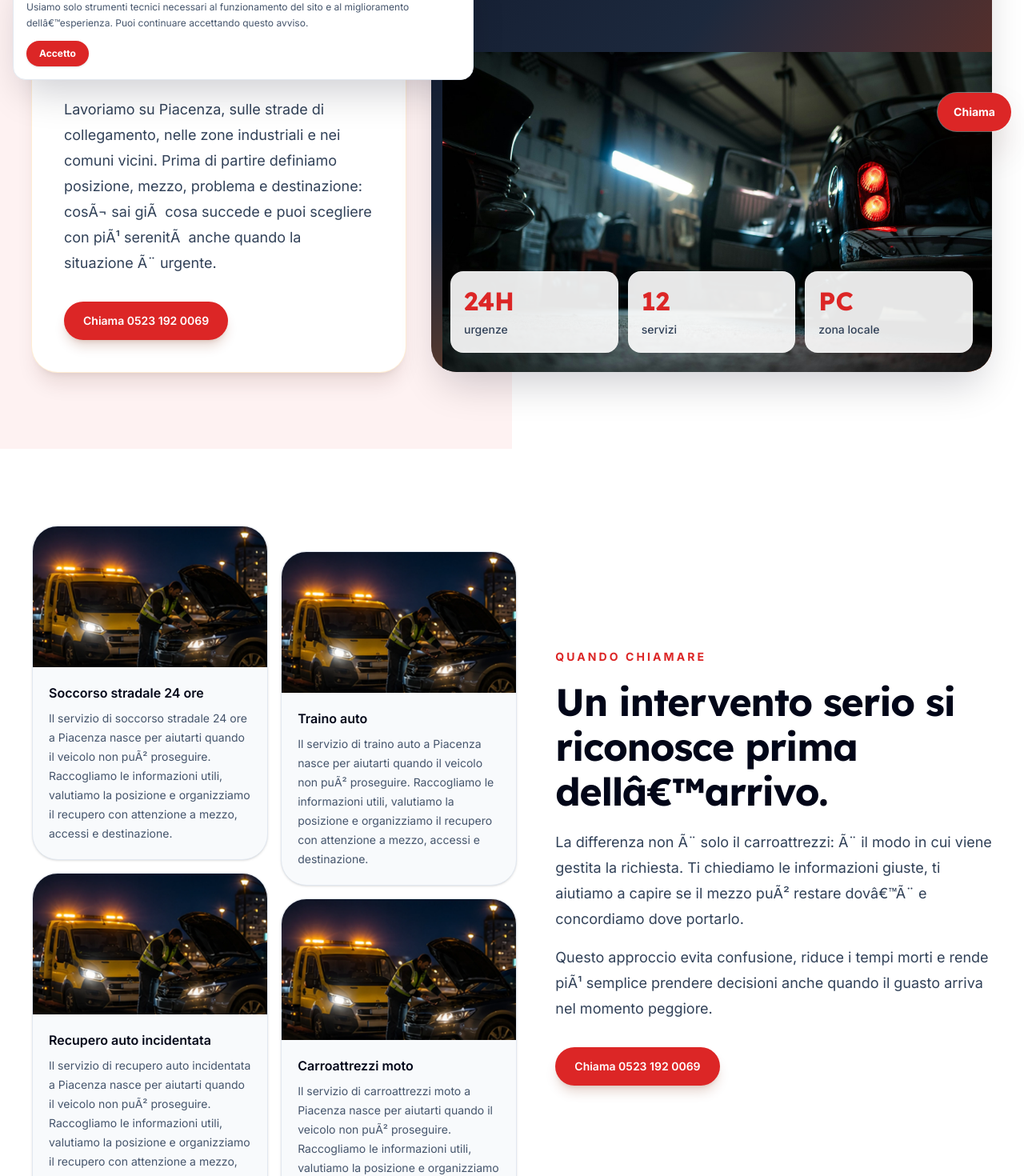
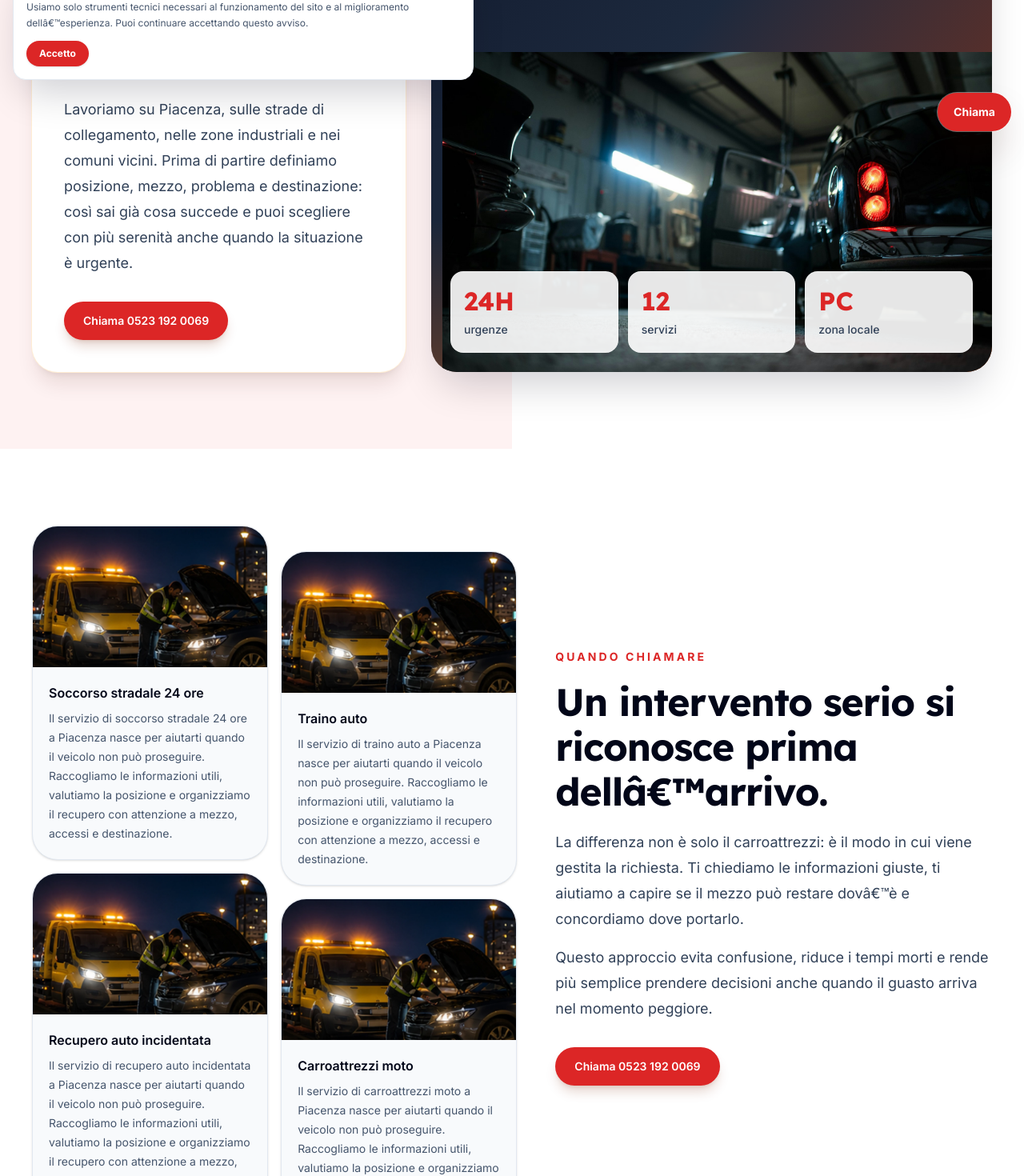
Before and after one commit to alessio-aesthetic/carroattrezzipiacenzamg.it, a Next.js app: page / in a window 1280 px wide. Shown: the part 620-2090 px from the top of the page at 80% size. Built offline with nearby package versions, Linux system fonts and the light colour scheme.

Commit message:
Complete local roadside assistance website

```diff
--- a/src/app/not-found.tsx
+++ b/src/app/not-found.tsx
@@ -14,7 +14,7 @@ export default function NotFound() {
           Torna al servizio di carroattrezzi a Piacenza
         </h1>
         <p className="mt-5 max-w-2xl text-slate-300">
-          La pagina richiesta non Ã¨ disponibile. Per assistenza stradale,
+          La pagina richiesta non è disponibile. Per assistenza stradale,
           recupero o traino auto puoi tornare alla home o chiamare direttamente.
         </p>
         <div className="mt-8 flex gap-3">
--- a/src/app/page.tsx
+++ b/src/app/page.tsx
@@ -79,16 +79,16 @@ function Hero() {
                 Quando unâ€™auto si blocca, non hai bisogno di una risposta
                 qualsiasi. Hai bisogno di qualcuno che capisca subito dove sei,
                 che ti dica cosa comunicare e che organizzi il recupero senza
-                farti perdere luciditÃ . Il servizio di <strong>carroattrezzi a Piacenza</strong> Ã¨
+                farti perdere lucidità. Il servizio di <strong>carroattrezzi a Piacenza</strong> è
                 pensato per gestire guasti, incidenti, veicoli in panne e
                 trasporti programmati con una procedura chiara.
               </p>
               <p>
                 Lavoriamo su Piacenza, sulle strade di collegamento, nelle zone
                 industriali e nei comuni vicini. Prima di partire definiamo
-                posizione, mezzo, problema e destinazione: cosÃ¬ sai giÃ  cosa
-                succede e puoi scegliere con piÃ¹ serenitÃ  anche quando la
-                situazione Ã¨ urgente.
+                posizione, mezzo, problema e destinazione: così sai già cosa
+                succede e puoi scegliere con più serenità anche quando la
+                situazione è urgente.
               </p>
             </div>
           </div>
@@ -196,14 +196,14 @@ function Urgencies() {
             title="Un intervento serio si riconosce prima dellâ€™arrivo."
           >
             <p>
-              La differenza non Ã¨ solo il carroattrezzi: Ã¨ il modo in cui viene
+              La differenza non è solo il carroattrezzi: è il modo in cui viene
               gestita la richiesta. Ti chiediamo le informazioni giuste, ti
-              aiutiamo a capire se il mezzo puÃ² restare dovâ€™Ã¨ e concordiamo dove
+              aiutiamo a capire se il mezzo può restare dovâ€™è e concordiamo dove
               portarlo.
             </p>
             <p>
               Questo approccio evita confusione, riduce i tempi morti e rende
-              piÃ¹ semplice prendere decisioni anche quando il guasto arriva nel
+              più semplice prendere decisioni anche quando il guasto arriva nel
               momento peggiore.
             </p>
             <PhoneLink className="mt-4" />
@@ -227,7 +227,7 @@ function Services() {
               destinazione.
             </p>
             <p>
-              Lâ€™obiettivo Ã¨ offrirti un servizio pulito: poche parole inutili,
+              Lâ€™obiettivo è offrirti un servizio pulito: poche parole inutili,
               informazioni chiare e un recupero eseguito con cura.
             </p>
           </SectionTitle>
@@ -270,7 +270,7 @@ function Zones() {
       <Container>
         <SectionTitle eyebrow="zone servite" title="Piacenza e comuni vicini, con assistenza organizzata.">
           <p>
-            Interveniamo in cittÃ , nelle aree produttive, lungo le strade
+            Interveniamo in città, nelle aree produttive, lungo le strade
             provinciali e nei comuni vicini. In ogni zona il metodo resta lo
             stesso: posizione precisa, destinazione concordata e gestione
             ordinata del mezzo.
@@ -278,7 +278,7 @@ function Zones() {
           <p>
             Se sei in un parcheggio privato, vicino a unâ€™officina, su una
             strada periferica o fuori paese, ti aiutiamo a comunicare i dati
-            utili per preparare lâ€™intervento nel modo piÃ¹ corretto.
+            utili per preparare lâ€™intervento nel modo più corretto.
           </p>
         </SectionTitle>
         <div className="mt-12 grid gap-4 sm:grid-cols-2 lg:grid-cols-4">
@@ -311,7 +311,7 @@ function WhyAndPricing() {
         <div className="grid gap-8 lg:grid-cols-[1fr_1fr_0.9fr]">
           <div className="rounded-[2rem] bg-white p-8 text-slate-900">
             <h2 className="font-display text-3xl font-bold">
-              PerchÃ© scegliere noi
+              Perché scegliere noi
             </h2>
             <div className="mt-6 space-y-4 text-sm leading-6 text-slate-700">
               <p>
@@ -324,7 +324,7 @@ function WhyAndPricing() {
               </p>
               <p>
                 <strong>Gestione ordinata:</strong> valutiamo accessi, mezzo e
-                condizioni prima di muoverci, cosÃ¬ lâ€™intervento Ã¨ piÃ¹ preciso.
+                condizioni prima di muoverci, così lâ€™intervento è più preciso.
               </p>
             </div>
           </div>
@@ -335,7 +335,7 @@ function WhyAndPricing() {
             <ol className="mt-6 space-y-5">
               {[
                 ['Capire', 'Raccogliamo posizione, problema e tipo di veicolo.'],
-                ['Concordare', 'Definiamo destinazione, accessi e prioritÃ .'],
+                ['Concordare', 'Definiamo destinazione, accessi e priorità.'],
                 ['Recuperare', 'Gestiamo carico, traino o trasporto con cura.'],
               ].map(([title, text], index) => (
                 <li key={title} className="flex gap-4">
@@ -374,10 +374,10 @@ function Faqs() {
   return (
     <section id="faq" className="bg-white py-24">
       <Container>
-        <SectionTitle eyebrow="domande frequenti" title="Risposte semplici quando il veicolo Ã¨ fermo.">
+        <SectionTitle eyebrow="domande frequenti" title="Risposte semplici quando il veicolo è fermo.">
           <p>
             Prima di scegliere un carroattrezzi vuoi capire tempi, destinazione,
-            prezzo e modalitÃ  di intervento. Qui trovi le risposte piÃ¹ utili per
+            prezzo e modalità di intervento. Qui trovi le risposte più utili per
             decidere rapidamente.
           </p>
         </SectionTitle>
@@ -415,7 +415,7 @@ function FinalCta() {
           <p className="mt-4 max-w-2xl text-slate-200">
             Chiama e comunica posizione, tipo di mezzo e destinazione. Ti
             aiutiamo a organizzare il recupero con una procedura chiara e un
-            tono pratico, senza complicare una situazione giÃ  scomoda.
+            tono pratico, senza complicare una situazione già scomoda.
           </p>
         </div>
         <div className="mt-8 flex flex-col gap-3 sm:flex-row lg:mt-0">
@@ -479,7 +479,7 @@ function Footer() {
           </div>
         </div>
         <p className="mt-10 text-sm text-slate-500">
-          Â© 2026 {site.domain}. Tutti i diritti riservati.
+          © 2026 {site.domain}. Tutti i diritti riservati.
         </p>
       </Container>
     </footer>
--- a/src/data/site.ts
+++ b/src/data/site.ts
@@ -1,6 +1,6 @@
 export const site = {
     "domain":  "carroattrezzipiacenzamg.it",
-    "description":  "Carroattrezzi a Piacenza e soccorso stradale a Piacenza: traino, recupero auto, assistenza moto e interventi rapidi in cittÃ  e provincia.",
+    "description":  "Carroattrezzi a Piacenza e soccorso stradale a Piacenza: traino, recupero auto, assistenza moto e interventi rapidi in città e provincia.",
     "tel":  "+3905231920069",
     "city":  "Piacenza",
     "name":  "Carroattrezzi Piacenza",
@@ -12,46 +12,46 @@ export const site = {
 
 export const services = [
     {
-        "detail":  "Quando una vettura si ferma, ogni minuto puÃ² diventare complicato. Per questo definiamo prima il punto in cui ti trovi, le condizioni del mezzo e la destinazione desiderata. Il servizio di soccorso stradale 24 ore a Piacenza viene gestito con comunicazioni chiare, senza promesse vaghe e senza lasciarti solo a ricostruire la situazione.",
+        "detail":  "Quando una vettura si ferma, ogni minuto può diventare complicato. Per questo definiamo prima il punto in cui ti trovi, le condizioni del mezzo e la destinazione desiderata. Il servizio di soccorso stradale 24 ore a Piacenza viene gestito con comunicazioni chiare, senza promesse vaghe e senza lasciarti solo a ricostruire la situazione.",
         "title":  "Soccorso stradale 24 ore",
         "slug":  "soccorso-stradale-24-ore",
-        "text":  "Il servizio di soccorso stradale 24 ore a Piacenza nasce per aiutarti quando il veicolo non puÃ² proseguire. Raccogliamo le informazioni utili, valutiamo la posizione e organizziamo il recupero con attenzione a mezzo, accessi e destinazione."
+        "text":  "Il servizio di soccorso stradale 24 ore a Piacenza nasce per aiutarti quando il veicolo non può proseguire. Raccogliamo le informazioni utili, valutiamo la posizione e organizziamo il recupero con attenzione a mezzo, accessi e destinazione."
     },
     {
-        "detail":  "Quando una vettura si ferma, ogni minuto puÃ² diventare complicato. Per questo definiamo prima il punto in cui ti trovi, le condizioni del mezzo e la destinazione desiderata. Il servizio di traino auto a Piacenza viene gestito con comunicazioni chiare, senza promesse vaghe e senza lasciarti solo a ricostruire la situazione.",
+        "detail":  "Quando una vettura si ferma, ogni minuto può diventare complicato. Per questo definiamo prima il punto in cui ti trovi, le condizioni del mezzo e la destinazione desiderata. Il servizio di traino auto a Piacenza viene gestito con comunicazioni chiare, senza promesse vaghe e senza lasciarti solo a ricostruire la situazione.",
         "title":  "Traino auto",
         "slug":  "traino-auto",
-        "text":  "Il servizio di traino auto a Piacenza nasce per aiutarti quando il veicolo non puÃ² proseguire. Raccogliamo le informazioni utili, valutiamo la posizione e organizziamo il recupero con attenzione a mezzo, accessi e destinazione."
+        "text":  "Il servizio di traino auto a Piacenza nasce per aiutarti quando il veicolo non può proseguire. Raccogliamo le informazioni utili, valutiamo la posizione e organizziamo il recupero con attenzione a mezzo, accessi e destinazione."
     },
     {
-        "detail":  "Quando una vettura si ferma, ogni minuto puÃ² diventare complicato. Per questo definiamo prima il punto in cui ti trovi, le condizioni del mezzo e la destinazione desiderata. Il servizio di recupero auto incidentata a Piacenza viene gestito con comunicazioni chiare, senza promesse vaghe e senza lasciarti solo a ricostruire la situazione.",
+        "detail":  "Quando una vettura si ferma, ogni minuto può diventare complicato. Per questo definiamo prima il punto in cui ti trovi, le condizioni del mezzo e la destinazione desiderata. Il servizio di recupero auto incidentata a Piacenza viene gestito con comunicazioni chiare, senza promesse vaghe e senza lasciarti solo a ricostruire la situazione.",
         "title":  "Recupero auto incidentata",
         "slug":  "recupero-auto-incidentata",
-        "text":  "Il servizio di recupero auto incidentata a Piacenza nasce per aiutarti quando il veicolo non puÃ² proseguire. Raccogliamo le informazioni utili, valutiamo la posizione e organizziamo il recupero con attenzione a mezzo, accessi e destinazione."
+        "text":  "Il servizio di recupero auto incidentata a Piacenza nasce per aiutarti quando il veicolo non può proseguire. Raccogliamo le informazioni utili, valutiamo la posizione e organizziamo il recupero con attenzione a mezzo, accessi e destinazione."
     },
     {
-        "detail":  "Quando una vettura si ferma, ogni minuto puÃ² diventare complicato. Per questo definiamo prima il punto in cui ti trovi, le condizioni del mezzo e la destinazione desiderata. Il servizio di carroattrezzi moto a Piacenza viene gestito con comunicazioni chiare, senza promesse vaghe e senza lasciarti solo a ricostruire la situazione.",
+        "detail":  "Quando una vettura si ferma, ogni minuto può diventare complicato. Per questo definiamo prima il punto in cui ti trovi, le condizioni del mezzo e la destinazione desiderata. Il servizio di carroattrezzi moto a Piacenza viene gestito con comunicazioni chiare, senza promesse vaghe e senza lasciarti solo a ricostruire la situazione.",
         "title":  "Carroattrezzi moto",
         "slug":  "carroattrezzi-moto",
-        "text":  "Il servizio di carroattrezzi moto a Piacenza nasce per aiutarti quando il veicolo non puÃ² proseguire. Raccogliamo le informazioni utili, valutiamo la posizione e organizziamo il recupero con attenzione a mezzo, accessi e destinazione."
+        "text":  "Il servizio di carroattrezzi moto a Piacenza nasce per aiutarti quando il veicolo non può proseguire. Raccogliamo le informazioni utili, valutiamo la posizione e organizziamo il recupero con attenzione a mezzo, accessi e destinazione."
     },
     {
-        "detail":  "Quando una vettura si ferma, ogni minuto puÃ² diventare complicato. Per questo definiamo prima il punto in cui ti trovi, le condizioni del mezzo e la destinazione desiderata. Il servizio di assistenza batteria scarica a Piacenza viene gestito con comunicazioni chiare, senza promesse vaghe e senza lasciarti solo a ricostruire la situazione.",
+        "detail":  "Quando una vettura si ferma, ogni minuto può diventare complicato. Per questo definiamo prima il punto in cui ti trovi, le condizioni del mezzo e la destinazione desiderata. Il servizio di assistenza batteria scarica a Piacenza viene gestito con comunicazioni chiare, senza promesse vaghe e senza lasciarti solo a ricostruire la situazione.",
         "title":  "Assistenza batteria scarica",
         "slug":  "assistenza-batteria-scarica",
-        "text":  "Il servizio di assistenza batteria scarica a Piacenza nasce per aiutarti quando il veicolo non puÃ² proseguire. Raccogliamo le informazioni utili, valutiamo la posizione e organizziamo il recupero con attenzione a mezzo, accessi e destinazione."
+        "text":  "Il servizio di assistenza batteria scarica a Piacenza nasce per aiutarti quando il veicolo non può proseguire. Raccogliamo le informazioni utili, valutiamo la posizione e organizziamo il recupero con attenzione a mezzo, accessi e destinazione."
     },
     {
-        "detail":  "Quando una vettura si ferma, ogni minuto puÃ² diventare complicato. Per questo definiamo prima il punto in cui ti trovi, le condizioni del mezzo e la destinazione desiderata. Il servizio di recupero auto in panne a Piacenza viene gestito con comunicazioni chiare, senza promesse vaghe e senza lasciarti solo a ricostruire la situazione.",
+        "detail":  "Quando una vettura si ferma, ogni minuto può diventare complicato. Per questo definiamo prima il punto in cui ti trovi, le condizioni del mezzo e la destinazione desiderata. Il servizio di recupero auto in panne a Piacenza viene gestito con comunicazioni chiare, senza promesse vaghe e senza lasciarti solo a ricostruire la situazione.",
         "title":  "Recupero auto in panne",
         "slug":  "recupero-auto-in-panne",
-        "text":  "Il servizio di recupero auto in panne a Piacenza nasce per aiutarti quando il veicolo non puÃ² proseguire. Raccogliamo le informazioni utili, valutiamo la posizione e organizziamo il recupero con attenzione a mezzo, accessi e destinazione."
+        "text":  "Il servizio di recupero auto in panne a Piacenza nasce per aiutarti quando il veicolo non può proseguire. Raccogliamo le informazioni utili, valutiamo la posizione e organizziamo il recupero con attenzione a mezzo, accessi e destinazione."
     },
     {
-        "detail":  "Quando una vettura si ferma, ogni minuto puÃ² diventare complicato. Per questo definiamo prima il punto in cui ti trovi, le condizioni del mezzo e la destinazione desiderata. Il servizio di soccorso in autostrada a Piacenza viene gestito con comunicazioni chiare, senza promesse vaghe e senza lasciarti solo a ricostruire la situazione.",
+        "detail":  "Quando una vettura si ferma, ogni minuto può diventare complicato. Per questo definiamo prima il punto in cui ti trovi, le condizioni del mezzo e la destinazione desiderata. Il servizio di soccorso in autostrada a Piacenza viene gestito con comunicazioni chiare, senza promesse vaghe e senza lasciarti solo a ricostruire la situazione.",
         "title":  "Soccorso in autostrada",
         "slug":  "soccorso-in-autostrada",
-        "text":  "Il servizio di soccorso in autostrada a Piacenza nasce per aiutarti quando il veicolo non puÃ² proseguire. Raccogliamo le informazioni utili, valutiamo la posizione e organizziamo il recupero con attenzione a mezzo, accessi e destinazione."
+        "text":  "Il servizio di soccorso in autostrada a Piacenza nasce per aiutarti quando il veicolo non può proseguire. Raccogliamo le informazioni utili, valutiamo la posizione e organizziamo il recupero con attenzione a mezzo, accessi e destinazione."
     }
 ] as const
 
@@ -125,22 +125,22 @@ export const faqs = [
     },
     {
         "question":  "Fate soccorso stradale a Piacenza e provincia?",
-        "answer":  "SÃ¬, organizziamo interventi in cittÃ , nelle zone industriali, sulle strade provinciali e nei comuni vicini, valutando accessi e caratteristiche del mezzo."
+        "answer":  "Sì, organizziamo interventi in città, nelle zone industriali, sulle strade provinciali e nei comuni vicini, valutando accessi e caratteristiche del mezzo."
     },
     {
         "question":  "Posso scegliere dove portare lâ€™auto?",
-        "answer":  "SÃ¬. Puoi indicare officina, carrozzeria, deposito, abitazione o un altro indirizzo concordato prima del recupero."
+        "answer":  "Sì. Puoi indicare officina, carrozzeria, deposito, abitazione o un altro indirizzo concordato prima del recupero."
     },
     {
         "question":  "Intervenite anche per moto e furgoni?",
-        "answer":  "SÃ¬, valutiamo auto, moto, scooter e furgoni leggeri. Durante la richiesta chiediamo peso, dimensioni e posizione per preparare il mezzo adatto."
+        "answer":  "Sì, valutiamo auto, moto, scooter e furgoni leggeri. Durante la richiesta chiediamo peso, dimensioni e posizione per preparare il mezzo adatto."
     },
     {
         "question":  "Cosa devo comunicare quando chiamo?",
-        "answer":  "Servono posizione, tipo di veicolo, problema riscontrato, eventuali danni e destinazione. Queste informazioni aiutano a organizzare il soccorso in modo piÃ¹ preciso."
+        "answer":  "Servono posizione, tipo di veicolo, problema riscontrato, eventuali danni e destinazione. Queste informazioni aiutano a organizzare il soccorso in modo più preciso."
     },
     {
-        "question":  "Il servizio Ã¨ attivo anche di notte?",
-        "answer":  "SÃ¬, il servizio di soccorso stradale Ã¨ organizzato per richieste urgenti durante tutta la giornata, compresi orari serali, notturni e festivi."
+        "question":  "Il servizio è attivo anche di notte?",
+        "answer":  "Sì, il servizio di soccorso stradale è organizzato per richieste urgenti durante tutta la giornata, compresi orari serali, notturni e festivi."
     }
 ] as const
```
Also changed, not shown: src/app/servizi/[slug]/page.tsx (+7 -7 lines), src/app/zone/[slug]/page.tsx (+7 -7 lines), src/app/layout.tsx (line endings or trailing spaces), src/components/ConsentBanner.tsx (line endings or trailing spaces), src/components/Container.tsx (line endings or trailing spaces).
